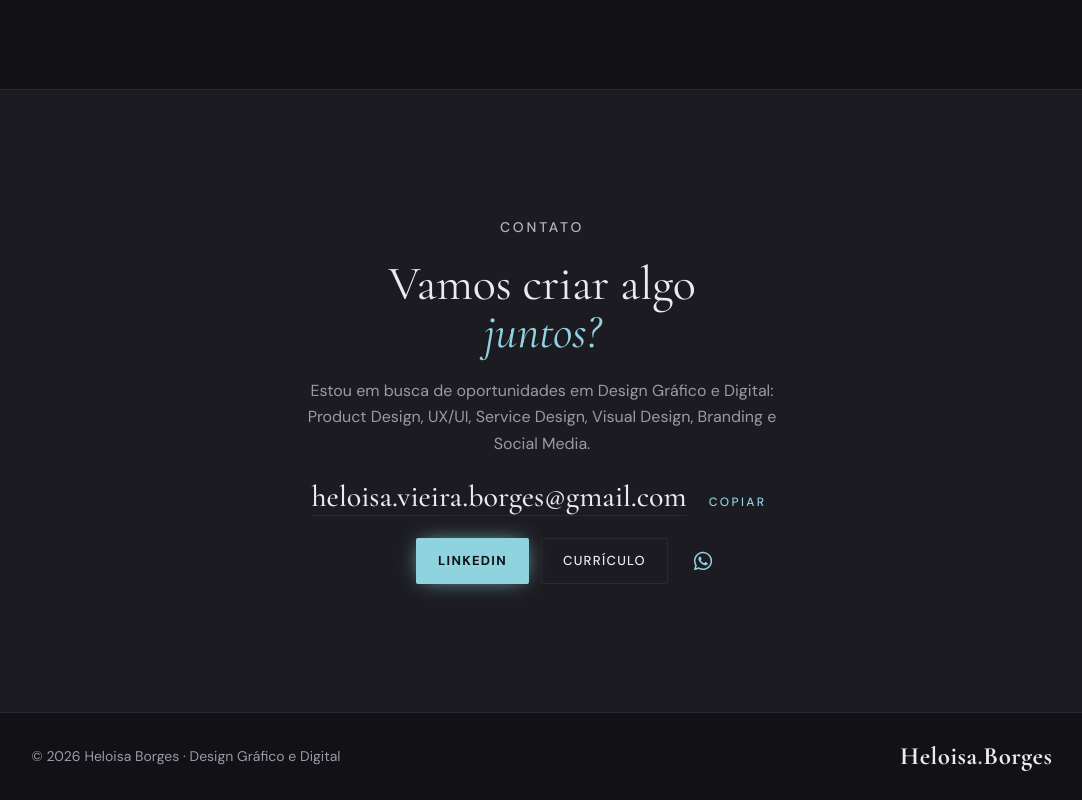
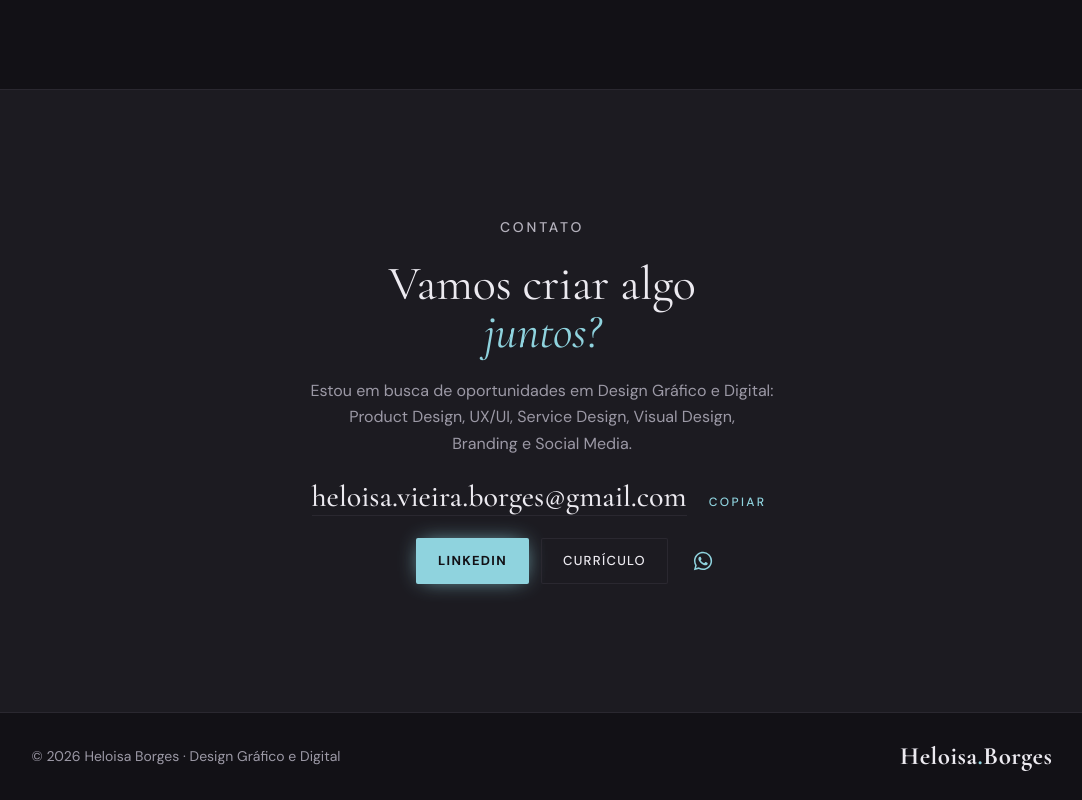
Before and after one commit to heloisa-borges/heloisa-borges.github.io, a plain HTML site: page index.html in a window 1280 px wide. Shown: the part 5794-6594 px from the top of the page, without its empty margins (98-1180 px from the left). Drawn offline with nearby package versions, Linux system fonts and the light colour scheme.

Commit message:
Contato: texto em funil no computador e no celular
Co-Authored-By: Claude Opus 5.5 <noreply@anthropic.com>
Claude-Session: https://claude.ai/code/session_01Jf5egMnLgc5bjRvxWaTRmv

```diff
--- a/css/estilo.css
+++ b/css/estilo.css
@@ -124,6 +124,8 @@ footer .inner{padding-block:32px;border-top:1px solid var(--cor-linha);display:f
 .contato-sec{background:var(--cor-superficie)}
 .contato{max-width:42rem;margin:0 auto;text-align:center;justify-items:center}
 .contato__texto{color:var(--cor-texto-suave);line-height:1.7;max-width:30rem}
+.contato__texto .grupo{display:inline-block} /* funil: cada bloco quebra inteiro */
+@media (max-width:720px){.contato__texto br{display:none}} /* no celular a frase corre e forma o funil */
 .contato__email{display:flex;flex-wrap:wrap;align-items:baseline;justify-content:center;gap:.5rem 1rem}
 .contato__end{font-family:var(--fonte-titulo);font-weight:500;font-size:clamp(1.3rem,.9rem + 1.5vw,2rem);overflow-wrap:anywhere;border-bottom:1px solid var(--cor-linha);user-select:all}
 .copiar{font:inherit;background:none;border:0;cursor:pointer;font-family:var(--fonte-mono);font-size:.72rem;letter-spacing:.2em;text-transform:uppercase;color:var(--cor-ciano)}
--- a/index.html
+++ b/index.html
@@ -188,6 +188,8 @@ footer .inner{padding-block:32px;border-top:1px solid var(--cor-linha);display:f
 .contato-sec{background:var(--cor-superficie)}
 .contato{max-width:42rem;margin:0 auto;text-align:center;justify-items:center}
 .contato__texto{color:var(--cor-texto-suave);line-height:1.7;max-width:30rem}
+.contato__texto .grupo{display:inline-block} /* funil: cada bloco quebra inteiro */
+@media (max-width:720px){.contato__texto br{display:none}} /* no celular a frase corre e forma o funil */
 .contato__email{display:flex;flex-wrap:wrap;align-items:baseline;justify-content:center;gap:.5rem 1rem}
 .contato__end{font-family:var(--fonte-titulo);font-weight:500;font-size:clamp(1.3rem,.9rem + 1.5vw,2rem);overflow-wrap:anywhere;border-bottom:1px solid var(--cor-linha);user-select:all}
 .copiar{font:inherit;background:none;border:0;cursor:pointer;font-family:var(--fonte-mono);font-size:.72rem;letter-spacing:.2em;text-transform:uppercase;color:var(--cor-ciano)}
@@ -670,7 +672,7 @@ footer.rodape .inner{padding-block:0;min-height:86.8px;align-content:center}
       <div class="contato">
         <span class="label label-secao">Contato</span>
         <h2 class="h2" id="h-contato">Vamos criar algo<br><span>juntos?</span></h2>
-        <p class="contato__texto">Estou em busca de oportunidades em Design Gráfico e Digital: Product Design, UX/UI, Service Design, Visual Design, Branding e Social&nbsp;Media.</p>
+        <p class="contato__texto">Estou em busca de oportunidades em <span class="grupo">Design Gráfico e Digital:</span><br> <span class="grupo">Product Design,</span> <span class="grupo">UX/UI, Service Design, Visual Design,</span> <span class="grupo">Branding e Social&nbsp;Media.</span></p>
         <div class="contato__email">
           <span class="contato__end" id="email">heloisa.vieira.borges@gmail.com</span>
           <button type="button" class="copiar" id="copiar-email" data-copiar="heloisa.vieira.borges@gmail.com">Copiar</button>
```
